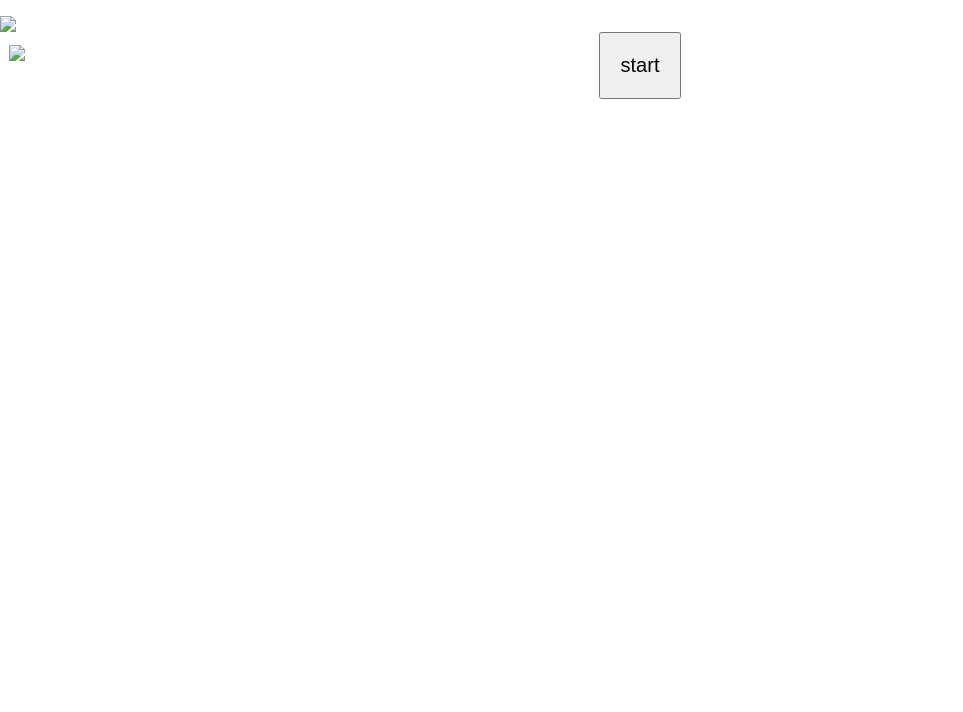
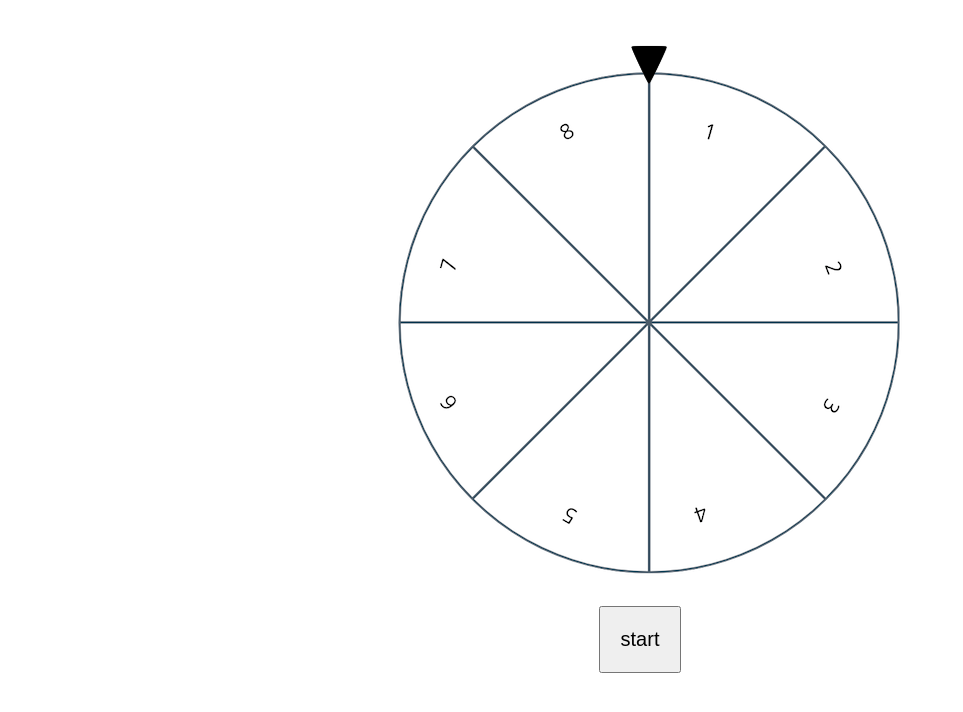
Before and after one commit to 9gleling/js, a plain HTML site: page skin/javascript/roulette/roulette.html in a window 1280 px wide. Shown: the whole page, without its empty margins (0-963 px from the left). Drawn offline with Linux system fonts and the light colour scheme.

Commit message:
'update'

```diff
--- a/skin/javascript/roulette/roulette.html
+++ b/skin/javascript/roulette/roulette.html
@@ -16,10 +16,10 @@
         <div class="roulette_area">
             <div id="roulette">
                 <div class="roulette_pointer">
-                    <img src="../../img/img_pointer.png">
+                    <img src="../../../img/img_pointer.png">
                 </div>
                 <div class="spin">
-                    <img src="../../img/img_roulette.png">
+                    <img src="../../../img/img_roulette.png">
                 </div>
                 <!-- <div class="btn_start">
                     <img src="../../img/img_start.png">
```
Also changed, not shown: skin/javascript/ratedScore/index.html (+6 -0 lines).
